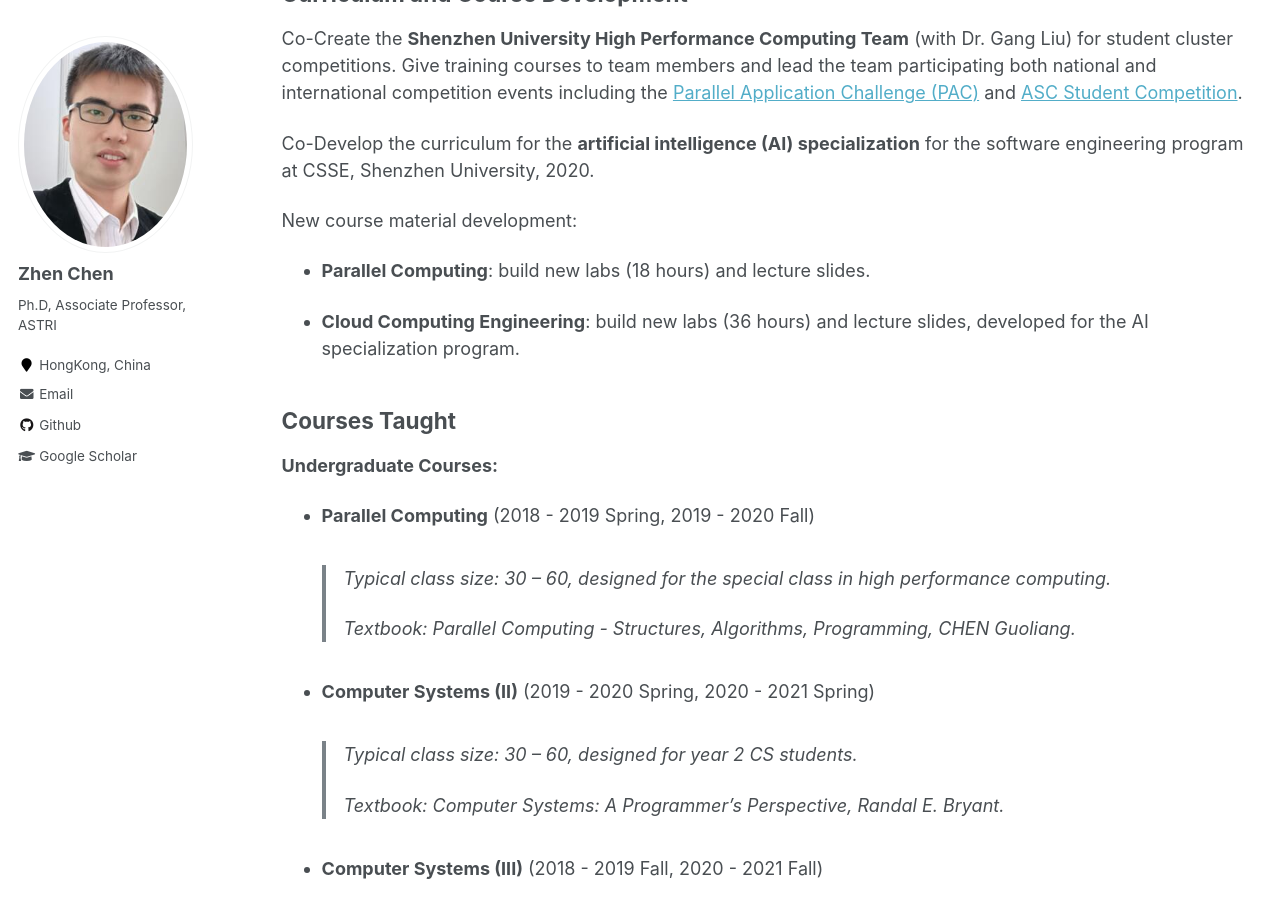
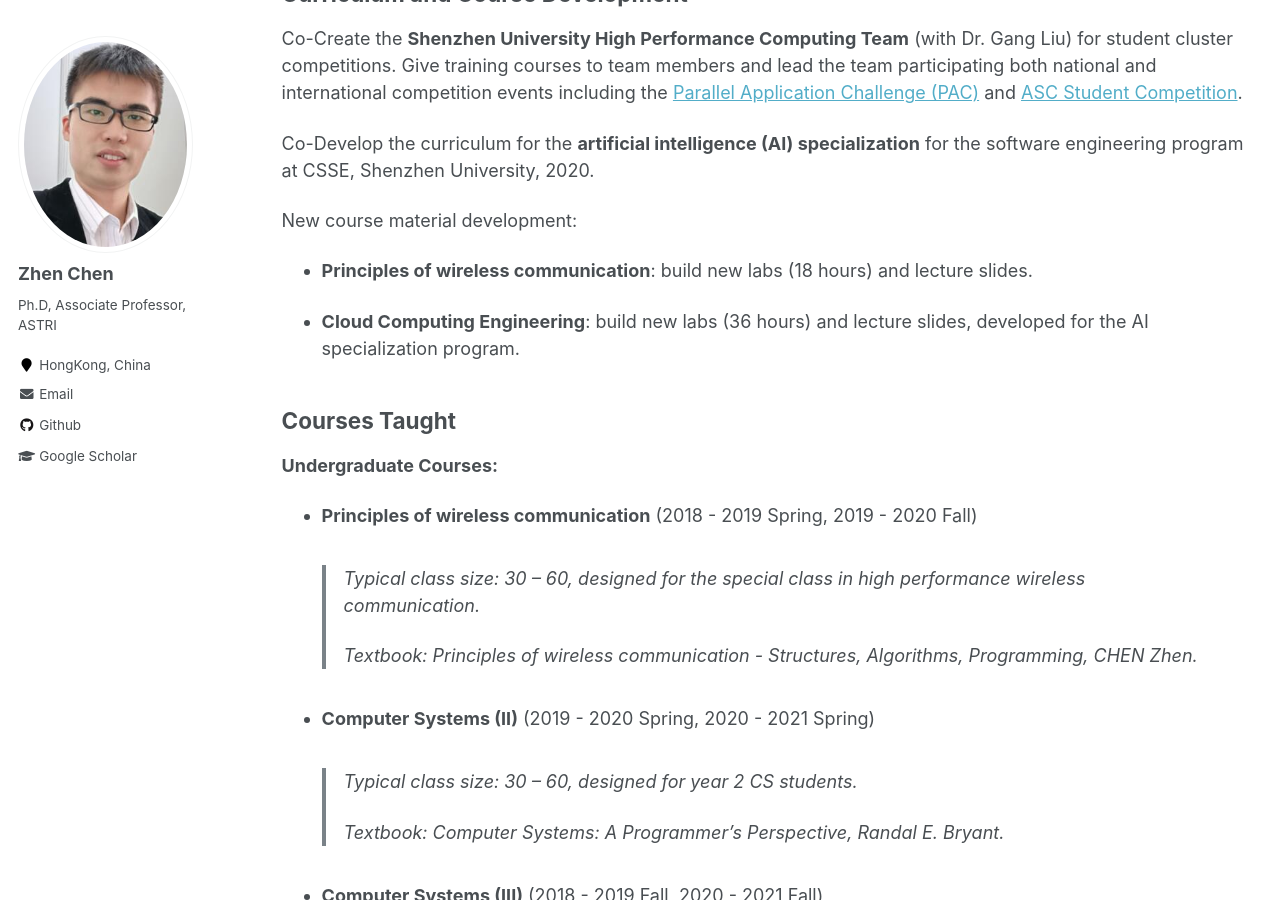
Before and after one commit to baile035/chenz_CV, a Jekyll site: the page built from _pages/teaching.md, in a window 1280 px wide and 900 px high, scrolled down 283 px. Built offline with Jekyll 4.4.1, drawn with Linux system fonts in a browser that asks for light colours.

Commit message:
teaching.md

```diff
--- a/_pages/teaching.md
+++ b/_pages/teaching.md
@@ -20,7 +20,7 @@ program at CSSE, Shenzhen University, 2020.
 
 New course material development:
 
-* **Parallel Computing**: build new labs (18 hours) and lecture slides.
+* **Principles of wireless communication**: build new labs (18 hours) and lecture slides.
 
 * **Cloud Computing Engineering**: build new labs (36 hours) and lecture slides, developed for the AI
 specialization program.
@@ -30,10 +30,10 @@ Courses Taught
 
 **Undergraduate Courses:**
 
-* **Parallel Computing** (2018 - 2019 Spring, 2019 - 2020 Fall)
-> Typical class size: 30 – 60, designed for the special class in high performance computing.
+* **Principles of wireless communication** (2018 - 2019 Spring, 2019 - 2020 Fall)
+> Typical class size: 30 – 60, designed for the special class in high performance wireless communication.
 >
-> Textbook: Parallel Computing - Structures, Algorithms, Programming, CHEN Guoliang.
+> Textbook: Principles of wireless communication - Structures, Algorithms, Programming, CHEN Zhen.
 
 * **Computer Systems (II)** (2019 - 2020 Spring, 2020 - 2021 Spring)
 > Typical class size: 30 – 60, designed for year 2 CS students.
```
